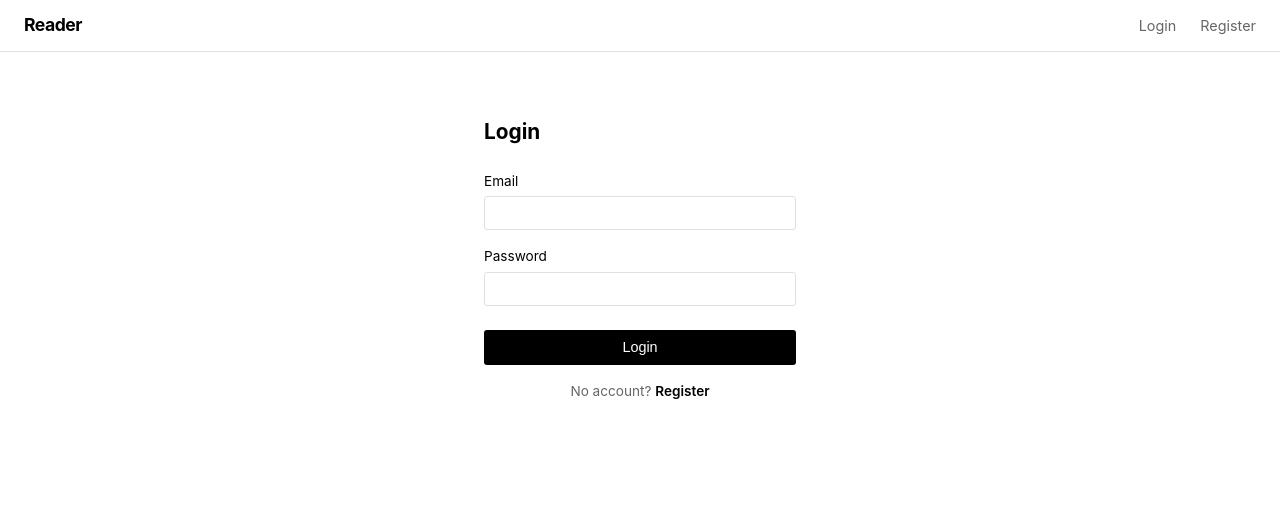
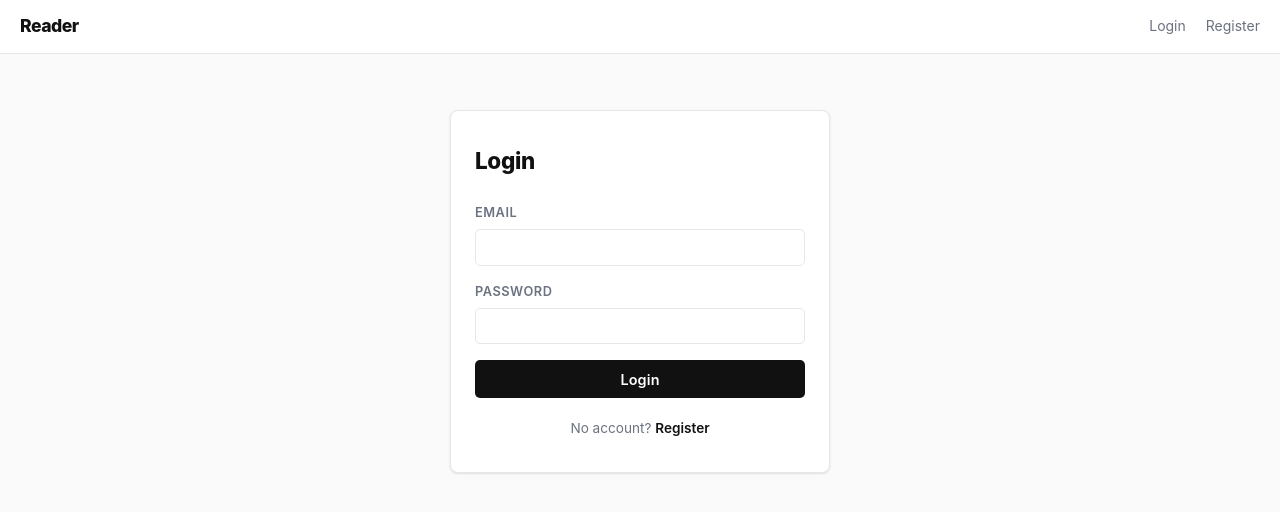
Before and after one commit to isa0-gh/reader, a React (Vite) app in the folder frontend/: page /login in a window 1280 px wide. Shown: the top 512 px of the page. Built offline with nearby package versions, Linux system fonts and the light colour scheme; no server answers.

Commit message:
feat(nav): replace flat links with account dropdown menu

```diff
--- a/frontend/src/index.css
+++ b/frontend/src/index.css
@@ -1,57 +1,242 @@
 *, *::before, *::after { box-sizing: border-box; margin: 0; padding: 0; }
 
 :root {
-  --bg: #fff;
-  --fg: #000;
-  --muted: #666;
-  --border: #e0e0e0;
-  --hover: #f5f5f5;
+  --bg: #fafafa;
+  --surface: #fff;
+  --fg: #111;
+  --muted: #6b7280;
+  --border: #e5e7eb;
+  --hover: #f3f4f6;
+  --accent: #111;
+  --accent-fg: #fff;
+  --radius: 8px;
+  --radius-sm: 5px;
+  --shadow: 0 1px 3px rgba(0,0,0,0.08), 0 1px 2px rgba(0,0,0,0.04);
+  --shadow-md: 0 4px 12px rgba(0,0,0,0.1);
+  --transition: 0.15s ease;
 }
 
+@media (prefers-color-scheme: dark) {
+  :root {
+    --bg: #0f0f0f;
+    --surface: #1a1a1a;
+    --fg: #f0f0f0;
+    --muted: #9ca3af;
+    --border: #2a2a2a;
+    --hover: #222;
+    --accent: #f0f0f0;
+    --accent-fg: #111;
+    --shadow: 0 1px 3px rgba(0,0,0,0.4);
+    --shadow-md: 0 4px 12px rgba(0,0,0,0.5);
+  }
+}
+
+html { -webkit-text-size-adjust: 100%; }
+
 body {
-  font-family: -apple-system, BlinkMacSystemFont, "Segoe UI", sans-serif;
+  font-family: -apple-system, BlinkMacSystemFont, "Segoe UI", system-ui, sans-serif;
   background: var(--bg);
   color: var(--fg);
-  line-height: 1.5;
+  line-height: 1.6;
+  font-size: 16px;
 }
 
 a { color: inherit; text-decoration: none; }
 a:hover { text-decoration: underline; }
+a:focus-visible { outline: 2px solid var(--fg); outline-offset: 2px; border-radius: 2px; }
 
+/* ── Nav ── */
 nav {
   border-bottom: 1px solid var(--border);
-  padding: 0 1.5rem;
-  height: 52px;
+  padding: 0 1.25rem;
+  height: 54px;
   display: flex;
   align-items: center;
   justify-content: space-between;
   position: sticky;
   top: 0;
-  background: var(--bg);
+  background: var(--surface);
   z-index: 10;
+  backdrop-filter: blur(8px);
+  -webkit-backdrop-filter: blur(8px);
 }
 
-nav .logo { font-weight: 700; font-size: 1.1rem; letter-spacing: -0.5px; }
+nav .logo {
+  font-weight: 800;
+  font-size: 1.1rem;
+  letter-spacing: -0.5px;
+}
 
-nav .nav-links { display: flex; gap: 1.5rem; font-size: 0.9rem; color: var(--muted); }
+nav .nav-links {
+  display: flex;
+  align-items: center;
+  gap: 1.25rem;
+  font-size: 0.875rem;
+  color: var(--muted);
+}
 
-.container { max-width: 900px; margin: 0 auto; padding: 2rem 1.5rem; }
+nav .nav-links a:hover { color: var(--fg); text-decoration: none; }
+nav .nav-links span { font-size: 0.875rem; }
 
-/* Series grid */
+/* ── Layout ── */
+.container {
+  max-width: 920px;
+  margin: 0 auto;
+  padding: 2rem 1.25rem;
+}
+
+/* ── Buttons ── */
+button, .btn, .btn-outline {
+  font-family: inherit;
+  cursor: pointer;
+  transition: background var(--transition), color var(--transition), opacity var(--transition), box-shadow var(--transition);
+}
+
+button:focus-visible, .btn:focus-visible, .btn-outline:focus-visible {
+  outline: 2px solid var(--fg);
+  outline-offset: 2px;
+}
+
+.btn {
+  display: block;
+  width: 100%;
+  padding: 0.65rem 1rem;
+  background: var(--accent);
+  color: var(--accent-fg);
+  border: none;
+  border-radius: var(--radius-sm);
+  font-size: 0.9rem;
+  font-weight: 600;
+  margin-top: 0.5rem;
+  letter-spacing: 0.01em;
+}
+.btn:hover:not(:disabled) { opacity: 0.85; }
+.btn:disabled { opacity: 0.45; cursor: not-allowed; }
+
+.btn-outline {
+  padding: 0.4rem 0.9rem;
+  background: transparent;
+  border: 1.5px solid var(--border);
+  border-radius: var(--radius-sm);
+  font-size: 0.85rem;
+  font-weight: 500;
+  color: var(--fg);
+}
+.btn-outline:hover:not(:disabled) { border-color: var(--fg); background: var(--hover); }
+.btn-outline:disabled { opacity: 0.4; cursor: not-allowed; }
+
+/* ── Forms ── */
+.form-group { margin-bottom: 1rem; }
+
+.form-group label {
+  display: block;
+  font-size: 0.8rem;
+  font-weight: 600;
+  color: var(--muted);
+  margin-bottom: 0.35rem;
+  text-transform: uppercase;
+  letter-spacing: 0.04em;
+}
+
+.form-group input,
+.form-group textarea,
+.form-group select {
+  width: 100%;
+  padding: 0.55rem 0.8rem;
+  border: 1.5px solid var(--border);
+  border-radius: var(--radius-sm);
+  font-size: 0.9rem;
+  font-family: inherit;
+  background: var(--surface);
+  color: var(--fg);
+  outline: none;
+  transition: border-color var(--transition);
+}
+
+.form-group input:focus,
+.form-group textarea:focus,
+.form-group select:focus { border-color: var(--fg); }
+
+.form-group textarea { resize: vertical; }
+
+.form-row { display: flex; gap: 0.75rem; }
+.form-row .form-group { flex: 1; }
+
+/* ── Auth ── */
+.auth-wrap {
+  max-width: 380px;
+  margin: 3.5rem auto;
+  padding: 2rem 1.5rem;
+  background: var(--surface);
+  border: 1px solid var(--border);
+  border-radius: var(--radius);
+  box-shadow: var(--shadow);
+}
+
+@media (max-width: 480px) {
+  .auth-wrap {
+    margin: 1.5rem auto;
+    border: none;
+    box-shadow: none;
+    background: transparent;
+  }
+}
+
+.auth-wrap h1 { font-size: 1.4rem; font-weight: 800; margin-bottom: 1.5rem; letter-spacing: -0.3px; }
+
+.auth-switch { font-size: 0.85rem; color: var(--muted); margin-top: 1.25rem; text-align: center; }
+.auth-switch a { color: var(--fg); font-weight: 600; }
+
+.error {
+  color: #dc2626;
+  font-size: 0.85rem;
+  margin-top: 0.5rem;
+  padding: 0.5rem 0.75rem;
+  background: rgba(220,38,38,0.07);
+  border-radius: var(--radius-sm);
+  border-left: 3px solid #dc2626;
+}
+
+/* ── Page header ── */
+.page-header {
+  display: flex;
+  justify-content: space-between;
+  align-items: center;
+  margin-bottom: 1.5rem;
+}
+
+.page-title {
+  font-size: 1.2rem;
+  font-weight: 800;
+  letter-spacing: -0.3px;
+}
+
+/* ── Series grid ── */
 .series-grid {
   display: grid;
-  grid-template-columns: repeat(auto-fill, minmax(140px, 1fr));
+  grid-template-columns: repeat(auto-fill, minmax(148px, 1fr));
   gap: 1.25rem;
 }
 
 .series-card {
   cursor: pointer;
+  border-radius: var(--radius);
+  overflow: hidden;
+  background: var(--surface);
   border: 1px solid var(--border);
-  border-radius: 4px;
-  overflow: hidden;
-  transition: box-shadow 0.15s;
+  box-shadow: var(--shadow);
+  transition: transform var(--transition), box-shadow var(--transition);
 }
-.series-card:hover { box-shadow: 0 2px 8px rgba(0,0,0,0.1); }
+
+.series-card:hover {
+  transform: translateY(-2px);
+  box-shadow: var(--shadow-md);
+}
+
+.series-card:focus-visible {
+  outline: 2px solid var(--fg);
+  outline-offset: 2px;
+}
 
 .series-card img {
   width: 100%;
@@ -61,65 +246,119 @@ nav .nav-links { display: flex; gap: 1.5rem; font-size: 0.9rem; color: var(--mut
   background: var(--hover);
 }
 
-.series-card .card-info { padding: 0.5rem; }
-.series-card .card-title { font-size: 0.85rem; font-weight: 600; line-height: 1.3; }
-.series-card .card-status { font-size: 0.75rem; color: var(--muted); margin-top: 2px; }
+.series-card .card-info { padding: 0.6rem 0.65rem 0.7rem; }
+.series-card .card-title { font-size: 0.82rem; font-weight: 700; line-height: 1.35; }
+.series-card .card-status {
+  font-size: 0.72rem;
+  color: var(--muted);
+  margin-top: 3px;
+  text-transform: capitalize;
+}
 
-/* Series detail */
-.series-detail { display: flex; gap: 2rem; }
-.series-detail img { width: 180px; flex-shrink: 0; border: 1px solid var(--border); border-radius: 4px; }
-.series-meta h1 { font-size: 1.5rem; margin-bottom: 0.25rem; }
-.series-meta .meta-row { font-size: 0.85rem; color: var(--muted); margin-bottom: 0.5rem; }
-.series-meta p { font-size: 0.9rem; margin-top: 0.75rem; }
+/* ── Series detail ── */
+.series-detail {
+  display: flex;
+  gap: 2rem;
+  align-items: flex-start;
+}
 
-.chapter-list { margin-top: 2rem; }
-.chapter-list h2 { font-size: 1rem; font-weight: 700; margin-bottom: 0.75rem; border-bottom: 1px solid var(--border); padding-bottom: 0.5rem; }
+.series-detail img {
+  width: 160px;
+  flex-shrink: 0;
+  border-radius: var(--radius);
+  border: 1px solid var(--border);
+  box-shadow: var(--shadow);
+}
+
+.series-meta h1 { font-size: 1.5rem; font-weight: 800; margin-bottom: 0.3rem; letter-spacing: -0.4px; }
+.series-meta .meta-row { font-size: 0.82rem; color: var(--muted); margin-bottom: 0.5rem; }
+.series-meta p { font-size: 0.9rem; color: var(--muted); line-height: 1.65; margin-top: 0.5rem; }
+
+/* ── Chapter list ── */
+.chapter-list { margin-top: 2.5rem; }
+
+.chapter-list-header {
+  display: flex;
+  justify-content: space-between;
+  align-items: center;
+  margin-bottom: 0.5rem;
+  padding-bottom: 0.75rem;
+  border-bottom: 1px solid var(--border);
+}
+
+.chapter-list-header h2 {
+  font-size: 0.95rem;
+  font-weight: 700;
+  text-transform: uppercase;
+  letter-spacing: 0.05em;
+  color: var(--muted);
+}
 
 .chapter-item {
   display: flex;
   justify-content: space-between;
   align-items: center;
-  padding: 0.6rem 0;
+  padding: 0.7rem 0.5rem;
   border-bottom: 1px solid var(--border);
   font-size: 0.9rem;
   cursor: pointer;
+  border-radius: var(--radius-sm);
+  transition: background var(--transition), padding-left var(--transition);
 }
-.chapter-item:hover { background: var(--hover); padding-left: 0.5rem; transition: padding 0.1s; }
+
+.chapter-item:hover { background: var(--hover); padding-left: 0.85rem; }
+.chapter-item:focus-visible { outline: 2px solid var(--fg); outline-offset: 1px; }
 .chapter-item .ch-num { font-weight: 600; }
-.chapter-item .ch-date { font-size: 0.8rem; color: var(--muted); }
+.chapter-item .ch-date { font-size: 0.78rem; color: var(--muted); }
 
-/* Reader */
+/* ── Reader ── */
 .reader-nav {
   display: flex;
   align-items: center;
   justify-content: space-between;
-  padding: 0.75rem 1.5rem;
+  padding: 0.65rem 1.25rem;
   border-bottom: 1px solid var(--border);
   font-size: 0.85rem;
   position: sticky;
-  top: 52px;
-  background: var(--bg);
+  top: 54px;
+  background: var(--surface);
   z-index: 9;
+  gap: 0.5rem;
+}
+
+.reader-nav span {
+  flex: 1;
+  text-align: center;
+  font-weight: 600;
+  font-size: 0.85rem;
+  white-space: nowrap;
+  overflow: hidden;
+  text-overflow: ellipsis;
 }
 
 .reader-nav button {
-  background: none;
-  border: 1px solid var(--border);
-  padding: 0.3rem 0.75rem;
+  background: transparent;
+  border: 1.5px solid var(--border);
+  padding: 0.35rem 0.75rem;
   cursor: pointer;
-  border-radius: 3px;
-  font-size: 0.85rem;
+  border-radius: var(--radius-sm);
+  font-size: 0.82rem;
+  font-family: inherit;
+  color: var(--fg);
+  white-space: nowrap;
+  transition: background var(--transition), border-color var(--transition);
 }
-.reader-nav button:hover { background: var(--hover); }
-.reader-nav button:disabled { opacity: 0.35; cursor: default; }
+.reader-nav button:hover:not(:disabled) { background: var(--hover); border-color: var(--fg); }
+.reader-nav button:disabled { opacity: 0.3; cursor: default; }
 
 .reader-pages {
   display: flex;
   flex-direction: column;
   align-items: center;
-  gap: 4px;
-  padding: 1rem 0 3rem;
-  background: #111;
+  gap: 2px;
+  padding: 0 0 4rem;
+  background: #0a0a0a;
+  min-height: 60vh;
 }
 
 .reader-pages img {
@@ -128,106 +367,141 @@ nav .nav-links { display: flex; gap: 1.5rem; font-size: 0.9rem; color: var(--mut
   display: block;
 }
 
-/* Auth */
-.auth-wrap { max-width: 360px; margin: 4rem auto; padding: 0 1.5rem; }
-.auth-wrap h1 { font-size: 1.3rem; margin-bottom: 1.5rem; }
-
-.form-group { margin-bottom: 1rem; }
-.form-group label { display: block; font-size: 0.85rem; margin-bottom: 0.3rem; }
-.form-group input {
-  width: 100%;
-  padding: 0.5rem 0.75rem;
-  border: 1px solid var(--border);
-  border-radius: 3px;
-  font-size: 0.9rem;
-  outline: none;
-}
-.form-group input:focus { border-color: var(--fg); }
-
-.btn {
-  width: 100%;
-  padding: 0.6rem;
-  background: var(--fg);
-  color: var(--bg);
-  border: none;
-  border-radius: 3px;
-  font-size: 0.9rem;
-  cursor: pointer;
-  margin-top: 0.5rem;
-}
-.btn:hover { opacity: 0.85; }
-
-.auth-switch { font-size: 0.85rem; color: var(--muted); margin-top: 1rem; text-align: center; }
-.auth-switch a { color: var(--fg); font-weight: 600; }
-
-.error { color: #c00; font-size: 0.85rem; margin-top: 0.5rem; }
-
-/* Misc */
-.muted { color: var(--muted); font-size: 0.9rem; }
-.page-title { font-size: 1.2rem; font-weight: 700; margin-bottom: 1.25rem; }
-
-@media (max-width: 600px) {
-  .series-detail { flex-direction: column; }
-  .series-detail img { width: 120px; }
+/* ── Modal ── */
+.modal-backdrop {
+  position: fixed;
+  inset: 0;
+  background: rgba(0,0,0,0.5);
+  display: flex;
+  align-items: center;
+  justify-content: center;
+  z-index: 100;
+  padding: 1rem;
+  backdrop-filter: blur(2px);
+  -webkit-backdrop-filter: blur(2px);
+  animation: fadeIn 0.12s ease;
 }
 
-/* Modal */
-.modal-backdrop {
-  position: fixed; inset: 0;
-  background: rgba(0,0,0,0.45);
-  display: flex; align-items: center; justify-content: center;
-  z-index: 100;
-}
+@keyframes fadeIn { from { opacity: 0; } to { opacity: 1; } }
+@keyframes slideUp { from { transform: translateY(12px); opacity: 0; } to { transform: translateY(0); opacity: 1; } }
 
 .modal {
-  background: var(--bg);
+  background: var(--surface);
   border: 1px solid var(--border);
-  border-radius: 6px;
+  border-radius: var(--radius);
   width: 100%;
   max-width: 480px;
   max-height: 90vh;
   overflow-y: auto;
   padding: 1.5rem;
+  box-shadow: var(--shadow-md);
+  animation: slideUp 0.15s ease;
 }
 
 .modal-header {
-  display: flex; justify-content: space-between; align-items: center;
-  font-weight: 700; margin-bottom: 1.25rem;
+  display: flex;
+  justify-content: space-between;
+  align-items: center;
+  font-weight: 800;
+  font-size: 1.05rem;
+  margin-bottom: 1.25rem;
+  letter-spacing: -0.2px;
 }
 
 .modal-close {
-  background: none; border: none; cursor: pointer; font-size: 1rem; color: var(--muted);
+  background: none;
+  border: none;
+  cursor: pointer;
+  font-size: 1.1rem;
+  color: var(--muted);
+  padding: 0.2rem 0.4rem;
+  border-radius: var(--radius-sm);
+  line-height: 1;
+  transition: color var(--transition), background var(--transition);
+}
+.modal-close:hover { color: var(--fg); background: var(--hover); }
+
+/* ── Account dropdown ── */
+.account-menu { position: relative; }
+
+.account-trigger {
+  display: flex;
+  align-items: center;
+  gap: 0.35rem;
+  background: none;
+  border: 1.5px solid var(--border);
+  border-radius: var(--radius-sm);
+  padding: 0.3rem 0.65rem;
+  font-size: 0.875rem;
+  font-weight: 500;
+  color: var(--fg);
+  cursor: pointer;
+  transition: border-color var(--transition), background var(--transition);
+}
+.account-trigger:hover { border-color: var(--fg); background: var(--hover); }
+.account-trigger:focus-visible { outline: 2px solid var(--fg); outline-offset: 2px; }
+
+.account-dropdown {
+  position: absolute;
+  right: 0;
+  top: calc(100% + 6px);
+  min-width: 180px;
+  background: var(--surface);
+  border: 1px solid var(--border);
+  border-radius: var(--radius);
+  box-shadow: var(--shadow-md);
+  padding: 0.35rem;
+  z-index: 50;
+  animation: slideUp 0.12s ease;
 }
 
-.modal-form textarea {
-  width: 100%; padding: 0.5rem 0.75rem;
-  border: 1px solid var(--border); border-radius: 3px;
-  font-size: 0.9rem; font-family: inherit; resize: vertical; outline: none;
-}
-.modal-form textarea:focus { border-color: var(--fg); }
-
-.modal-form select {
-  width: 100%; padding: 0.5rem 0.75rem;
-  border: 1px solid var(--border); border-radius: 3px;
-  font-size: 0.9rem; background: var(--bg); outline: none;
+.dropdown-label {
+  font-size: 0.75rem;
+  color: var(--muted);
+  padding: 0.35rem 0.6rem 0.5rem;
+  white-space: nowrap;
+  overflow: hidden;
+  text-overflow: ellipsis;
+  max-width: 200px;
 }
 
-.form-row { display: flex; gap: 1rem; }
-.form-row .form-group { flex: 1; }
+.dropdown-divider {
+  height: 1px;
+  background: var(--border);
+  margin: 0.3rem 0;
+}
 
-/* Page header with action button */
-.page-header { display: flex; justify-content: space-between; align-items: center; margin-bottom: 1.25rem; }
-.page-header .page-title { margin-bottom: 0; }
+.dropdown-item {
+  display: block;
+  width: 100%;
+  text-align: left;
+  padding: 0.45rem 0.6rem;
+  font-size: 0.875rem;
+  font-family: inherit;
+  color: var(--fg);
+  background: none;
+  border: none;
+  border-radius: var(--radius-sm);
+  cursor: pointer;
+  text-decoration: none;
+  transition: background var(--transition);
+}
+.dropdown-item:hover { background: var(--hover); text-decoration: none; }
+.dropdown-item:focus-visible { outline: 2px solid var(--fg); outline-offset: -2px; }
 
-.chapter-list-header { display: flex; justify-content: space-between; align-items: center; margin-bottom: 0.75rem; border-bottom: 1px solid var(--border); padding-bottom: 0.5rem; }
-.chapter-list-header h2 { border: none; padding: 0; margin: 0; }
+.dropdown-item--danger { color: #dc2626; }
+.dropdown-item--danger:hover { background: rgba(220,38,38,0.08); }
 
-.btn-outline {
-  padding: 0.35rem 0.85rem;
-  background: none;
-  border: 1px solid var(--fg);
-  border-radius: 3px;
-  font-size: 0.85rem;
-  cursor: pointer;
+/* ── Misc ── */
+.muted { color: var(--muted); font-size: 0.9rem; }
+
+/* ── Responsive ── */
+@media (max-width: 600px) {
+  .series-detail { flex-direction: column; gap: 1.25rem; }
+  .series-detail img { width: 120px; }
+  .series-grid { grid-template-columns: repeat(auto-fill, minmax(130px, 1fr)); gap: 0.85rem; }
+  .container { padding: 1.25rem 1rem; }
+  .reader-nav { padding: 0.5rem 0.75rem; }
+  .reader-nav button { padding: 0.3rem 0.55rem; }
+  .form-row { flex-direction: column; gap: 0; }
 }
-.btn-outline:hover { background: var(--fg); color: var(--bg); }
```
Also changed, not shown: frontend/src/Nav.tsx (+31 -6 lines).
